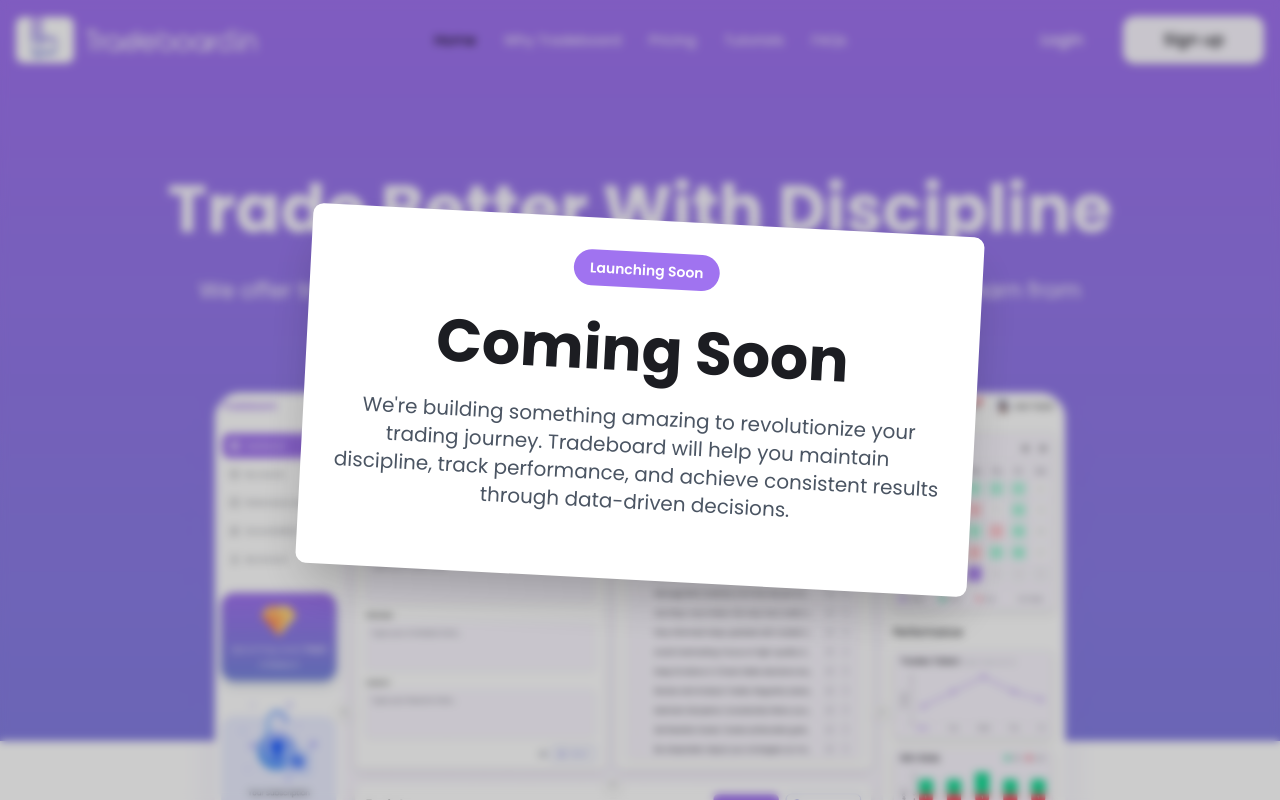
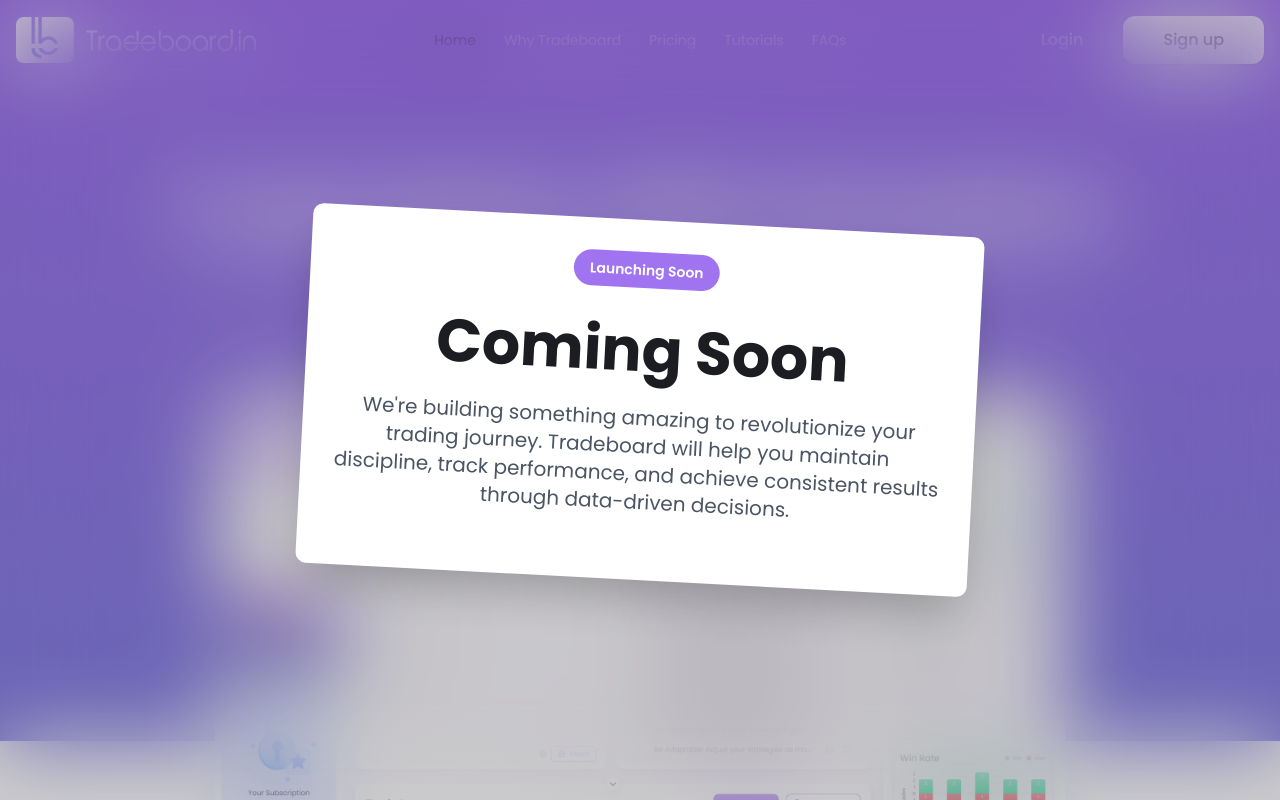
Before and after one commit to tradeboardpm/Client, a Next.js app: page / in a window 1280 px wide. Shown: the top 800 px of the page. Built offline with nearby package versions, Linux system fonts and the light colour scheme.

Commit message:
coming soon added

```diff
--- a/src/app/layout.js
+++ b/src/app/layout.js
@@ -9,7 +9,7 @@
 
 const ComingSoonOverlay = () => {
   return (
-    <div className="fixed inset-0 bg-black bg-clip-padding backdrop-filter backdrop-blur-sm bg-opacity-20 flex items-center justify-center z-[99999]">
+    <div className="fixed inset-0 bg-black bg-clip-padding backdrop-filter backdrop-blur-2xl bg-opacity-20 flex items-center justify-center z-[99999]">
       <div className="text-center p-8 max-w-2xl bg-card rounded-lg shadow-2xl rotate-3">
 
         <div className="mb-8">
```
